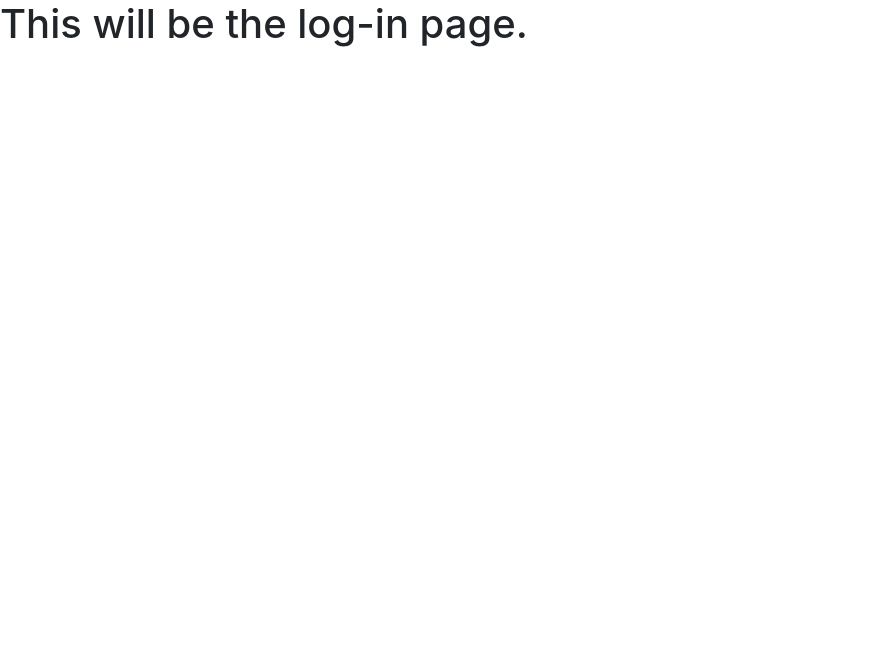
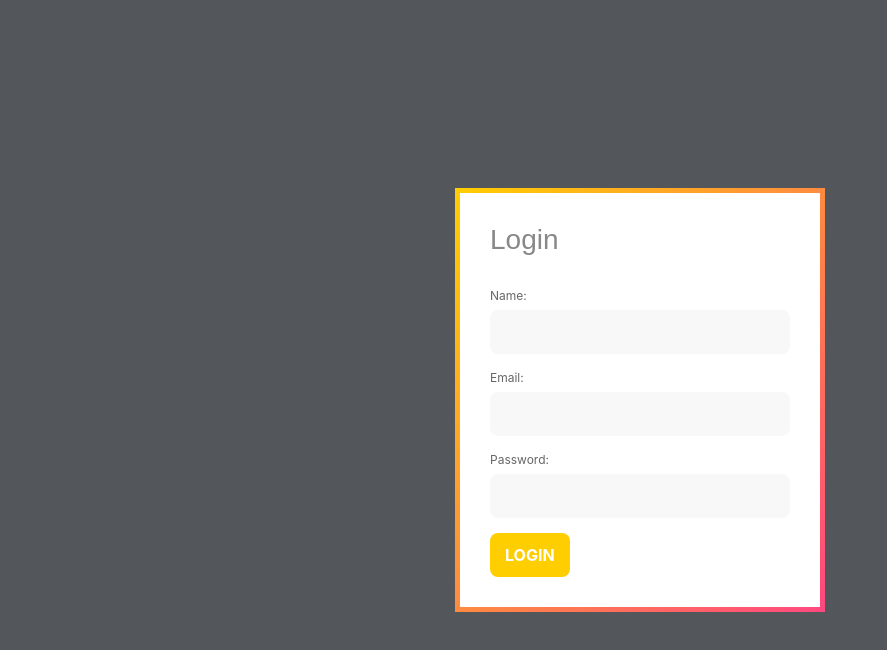
Before and after one commit to CS222-UIUC/course-project-team-9, a React (Create React App) app in the folder website/frontend/: page /login in a window 1280 px wide. Shown: the top 650 px of the page, without its empty margins (0-887 px from the left). Built offline with nearby package versions, Linux system fonts and the light colour scheme.

Commit message:
Added Login Page

```diff
--- a/website/frontend/src/App.js
+++ b/website/frontend/src/App.js
@@ -7,10 +7,12 @@ import { getPosts } from "./api/axios";
 import Title from "./components/Title"
 import SearchBar from "./components/SearchBar";
 import ListPage from "./components/ListPage";
+import Login from "./components/Login";
 
 function App () {
   const [posts, setPosts] = useState([])
   const [searchResults, setSearchResults] = useState([])
+
 
   useEffect(() => {
     getPosts().then(json => {
--- /dev/null
+++ b/website/frontend/src/components/CreatePost.css
@@ -0,0 +1,3 @@
+.temp {
+    text-align: center;
+}
--- a/website/frontend/src/components/CreatePost.js
+++ b/website/frontend/src/components/CreatePost.js
@@ -2,7 +2,7 @@ import React from "react";
 
 function CreatePost() {
     return (
-    <div>
+    <div class = "temp">
         <h3>Insert Title</h3>
         <h3>Category</h3>
         <h3>Description</h3>
--- a/website/frontend/src/components/Login.js
+++ b/website/frontend/src/components/Login.js
@@ -1,9 +1,43 @@
-import React from "react";
+import React, {useState} from "react";
+import { useInRouterContext } from "react-router-dom";
+import LoginForm from "./LoginForm";
 
 function Login() {
+    const adminUser = {
+        email: "admin@admin.com",
+        password: "admin123"
+    }
+    const [user, setUser] = useState({name: "", email: ""});
+    const [error, setError] = useState("");
+
+    const Login = details => {
+        console.log(details);
+
+        if (details.email === adminUser.email && details.password === adminUser.password) {
+            console.log("Logged in");
+            setUser({
+                name: details.name,
+                email: details.email
+            });
+        } else {
+            console.log("Details do not match");
+            setError("Details do not match");
+        }
+    }
+
+    const Logout = () => {
+        setUser({name: "", email: ""});
+    }
     return (
-    <div>
-        <h1>This will be the log-in page. </h1>
+    <div className="Login">
+        {(user.email !== "") ? (
+            <div className="welcome">
+                <h2>Welcome, <span>{user.name}</span></h2>
+                <button onClick={Logout}>Logout</button>
+            </div>
+        ) : (
+            <LoginForm Login={Login} error={error}></LoginForm>
+        )}
     </div>
     );
 }
--- /dev/null
+++ b/website/frontend/src/components/LoginForm.js
@@ -0,0 +1,38 @@
+import React, {useState} from "react";
+
+
+
+function LoginForm({Login, error}) {
+    const [details, setDetails] = useState({name: "", email: "", password: ""});
+
+    const submitHandler = e => {
+        e.preventDefault();
+        Login(details);
+    }
+
+    return (
+        <form onSubmit={submitHandler}>
+            <div className="form-inner">
+                <h2>Login</h2>
+                {(error !== "") ? (<div className="error">{error}</div>) : ""}
+                <div className="form-group">
+                    <label htmlFor="name">Name:</label>
+                    <input type="text" name="name" id="name" onChange={e=> setDetails({...details, name: e.target.value})} value={details.name}/>
+                </div>
+                <div className="form-group">
+                    <label htmlFor="email">Email:</label>
+                    <input type="email" name="email" id="email" onChange={e=> setDetails({...details, email: e.target.value})} value={details.email}/>
+                </div>
+                <div className="form-group">
+                    <label htmlFor="password">Password:</label>
+                    <input type="password" name="password" id="password" onChange={e=> setDetails({...details, password: e.target.value})} value={details.password}/>
+                </div>
+                <div>
+                    <input type="submit" value="LOGIN"/>
+                </div>
+            </div>
+        </form>
+    )
+}
+
+export default LoginForm;
--- a/website/frontend/src/index.css
+++ b/website/frontend/src/index.css
@@ -11,3 +11,130 @@ code {
   font-family: source-code-pro, Menlo, Monaco, Consolas, 'Courier New',
     monospace;
 }
+
+.Login h2 {
+  margin: 0;
+  padding: 0;
+  box-sizing: border-box;
+  font-family: montserrat, sans-serif;
+  background-color: #FFF;
+}
+
+input,button {
+  appearance: none;
+  background: none;
+  border: none;
+  outline: none;
+}
+
+form {
+  display: block;
+  position: relative;
+}
+
+.Login {
+  height: 100vh;
+  display: flex;
+  align-items: center;
+  justify-content: center;
+  background-color: #53565A;
+}
+
+form {
+  display: block;
+  position: relative;
+}
+
+form:after{
+  content: '';
+  display: block;
+  position: absolute;
+  top: -5px;
+  left: -5px;
+  right: -5px;
+  bottom: -5px;
+  z-index: 1;
+  background-image: linear-gradient(to bottom right, #FFCE00, #FE4880);
+}
+
+form .form-inner {
+  position: relative;
+  display: block;
+  background-color: #FFF;
+  padding: 30px;
+  z-index: 2;
+}
+
+form .form-inner h2 {
+  color: #888;
+  font-size: 28px;
+  font-weight: 500;
+  margin-bottom: 30px;
+}
+
+form .form-inner .form-group {
+  display: block;
+  width: 300px;
+  margin-bottom: 15px;
+}
+
+.form-inner .form-group label {
+  display: block;
+  color: #666;
+  font-size: 12px;
+  margin-bottom: 5px;
+  transition: 0.4s;
+}
+
+.form-inner .form-group:focus-within label {
+  color: #FE4880;
+}
+
+form .form-inner .form-group input {
+  display: block;
+  width: 100%;
+  padding: 10px 15px;
+  background-color: #f8f8f8;
+  border-radius: 8px;
+  transition: .4s;
+}
+
+form .form-inner .form-group input:focus {
+  box-shadow: 0px 0px 3px rgba(0,0,0,0.2);
+}
+
+form .form-inner input[type="submit"], .welcome button {
+  display: inline-block;
+  padding: 10px 15px;
+  border-radius: 8px;
+  background-image: linear-gradient(to right, #FFCE00 50%, #FFCE00 50%,#FE4480);
+  background-size: 200%;
+  background-position: 0%;
+  transition: 0.4s;
+  color: #FFF;
+  font-weight: 700;
+  cursor: pointer;
+}
+
+form .form-inner input[type="submit"]:hover, .welcome button:hover {
+  background-position: 100% 0%;
+}
+
+.welcome {
+  width: 100%;
+  max-width: 480px;
+  background-color: #fff;
+  padding: 15px 30px;
+}
+
+.welcome h2 {
+  color: #888;
+  font-size: 28px;
+  font-weight: 500;
+  margin-bottom: 30px;
+}
+
+.welcome h2 span {
+  color: #FE4480;
+  font-weight: 700;
+}
--- a/website/frontend/src/index.js
+++ b/website/frontend/src/index.js
@@ -9,6 +9,8 @@ import About from './components/About';
 import Login from './components/Login';
 import Register from './components/Register';
 import CreatePost from './components/CreatePost';
+
+
 
 const root = ReactDOM.createRoot(document.getElementById("root"));
 root.render(
```
